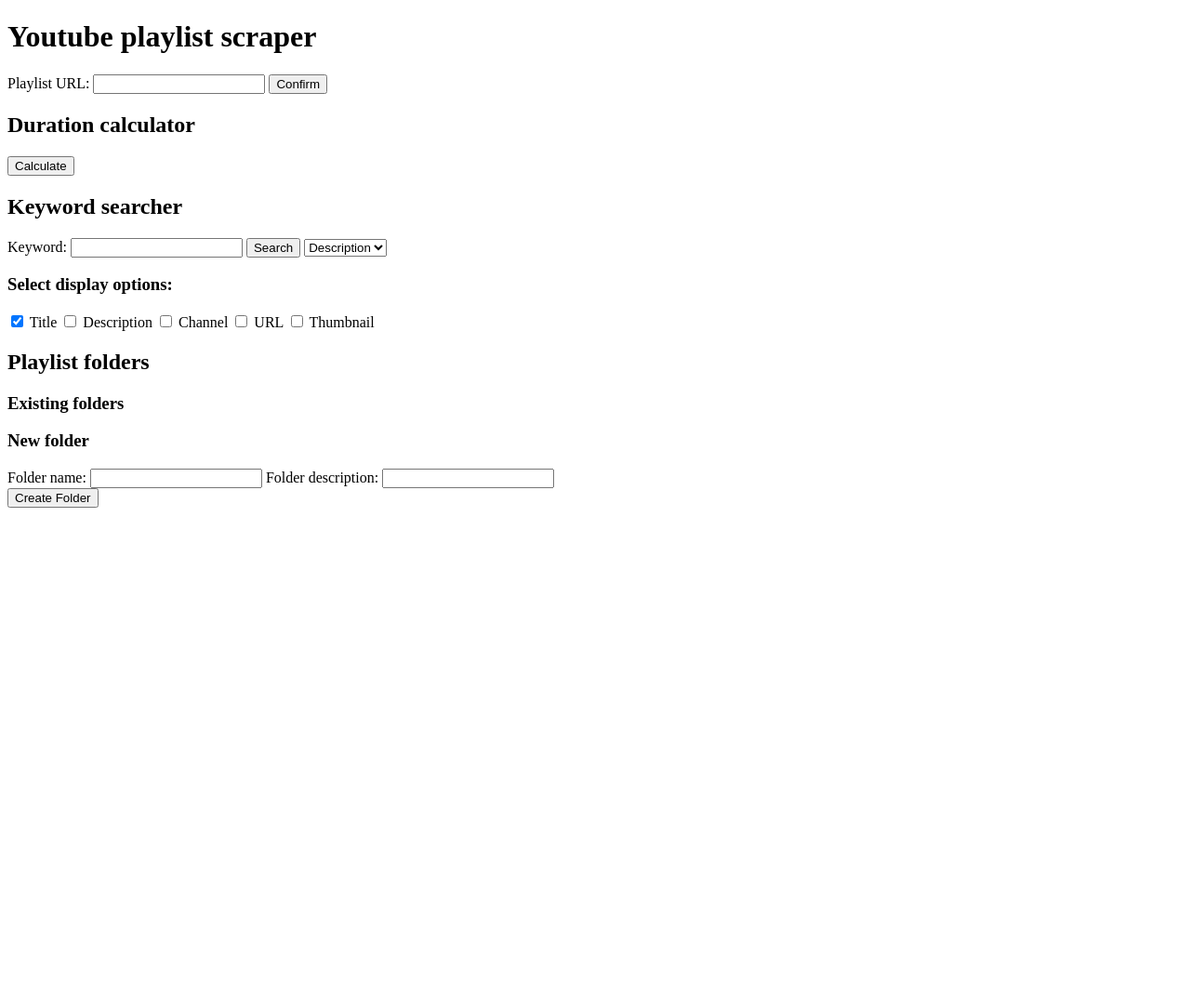
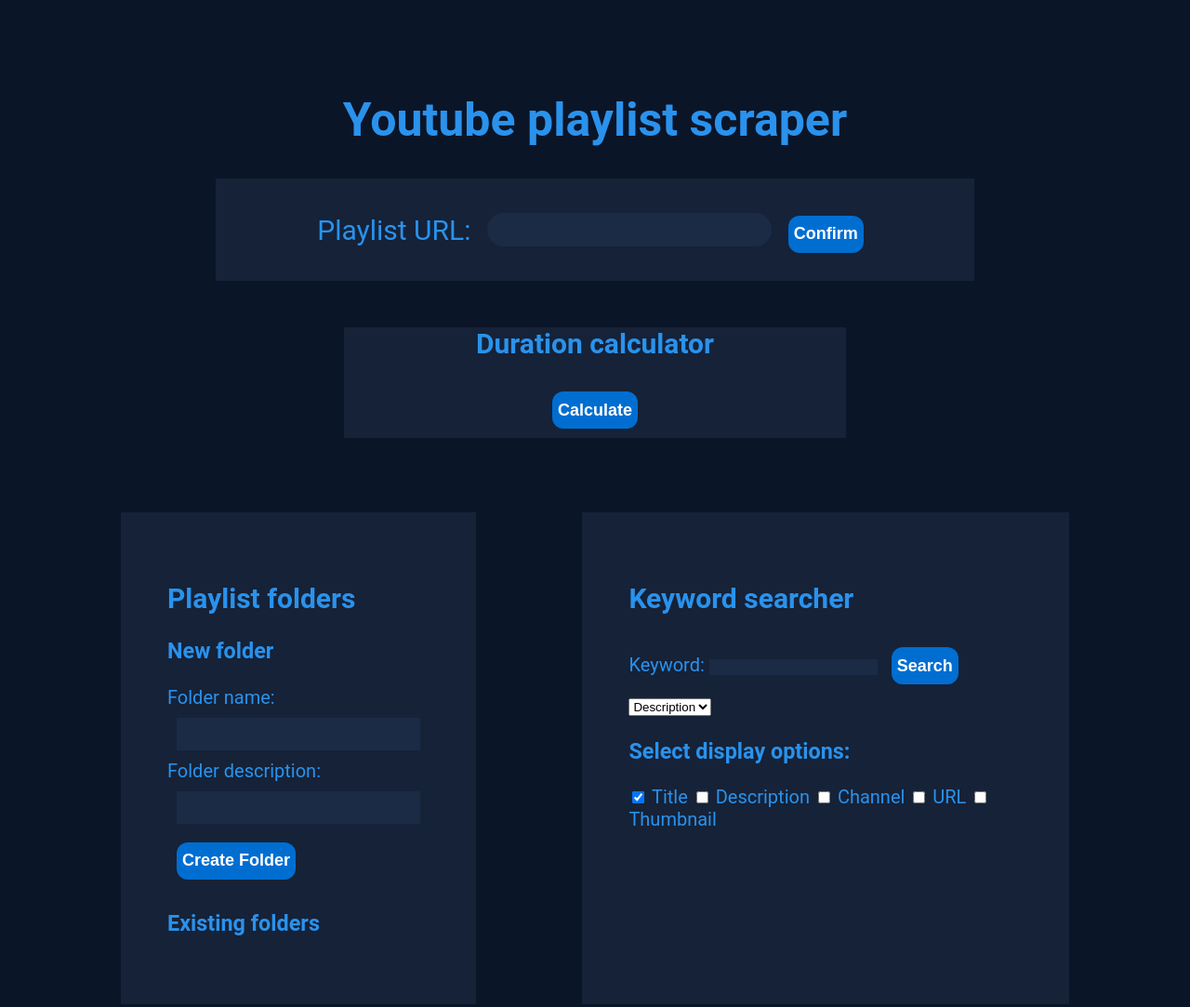
Before and after one commit to doo78/scripting-test, a plain HTML site: page simple.html in a window 1280 px wide. Shown: the whole page at 93% size. Before the commit the page ends 800 px from the top, so only its background shows below. Drawn offline with Linux system fonts and the light colour scheme.

Commit message:
Add stylesheet and start styling

```diff
--- a/javascript.js
+++ b/javascript.js
@@ -294,7 +294,7 @@
 const folderList = document.querySelector('#folder-list');
 
 createFolderBtn.addEventListener('click', () => {
-    const newFolder = document.createElement('div');
+    const newFolder = document.createElement('li');
     newFolder.textContent = newFolderName.value;
 
     const folderContents = document.createElement('div')
@@ -355,6 +355,10 @@
     showContentsBtn.textContent = 'Show';
     newFolder.appendChild(showContentsBtn);
 
+    const removeFolderBtn = document.createElement('button');
+    removeFolderBtn.textContent = 'X';
+    newFolder.appendChild(removeFolderBtn);
+
     showContentsBtn.addEventListener('click', () => {
         if (folderContents.style.display === 'none') {
             folderContents.style.display = 'block';
@@ -369,9 +373,14 @@
 
     folderList.appendChild(newFolder);
 
+    let horizontalLine = document.createElement('hr');
+    folderList.appendChild(horizontalLine);
+
+    /*
     const removeFolderBtn = document.createElement('button');
     removeFolderBtn.textContent = 'X';
     newFolder.appendChild(removeFolderBtn);
+    */
 
     removeFolderBtn.addEventListener('click', () => {
         newFolder.remove();
--- a/simple.html
+++ b/simple.html
@@ -5,6 +5,7 @@
         <meta charset="utf-8">
         <meta name="viewport" content="width=device-width, initial-scale=1">
         <title>Youtube playlist scraper</title>
+        <link rel="stylesheet" href="style.css">
     </head>
 
     <body>
@@ -22,48 +23,11 @@
             <div id="video-information"></div>
         </div>
 
-        <div id="keyword-searcher">
-            <h2>Keyword searcher</h2>
-            <label for="keyword">Keyword:</label>
-            <input type="text" id="keyword"></input>
-            <button id="search">Search</button>
-            <select id="search-option" placeholder="Enter ">
-                <option value="description">Description</option>
-                <option value="title">Title</option>
-                <option value="channel">Channel</option>
-            </select>
-            <div id="search-results"></div>
-
-            <h3>Select display options:</h3>
-            <label>
-                <input type="checkbox" value="title" checked> Title
-            </label>
-            <label>
-                <input type="checkbox" value="description"> Description
-            </label>
-            <label>
-                <input type="checkbox" value="channelTitle"> Channel
-            </label>
-            <label>
-                <input type="checkbox" value="url"> URL
-            </label>
-            <label>
-                <input type="checkbox" value="thumbnail"> Thumbnail
-            </label>
-        </div>
+        <div id="keyword-searcher-and-folders">
 
             <div id="playlist-folders">
 
                 <h2>Playlist folders</h2>
-
-            <div id="existing-folders">
-
-                <h3>Existing folders</h3>
-
-                <div id="folder-list">
-
-                </div>
-            </div>
 
                 <div id="new-folder">
 
@@ -99,6 +63,48 @@
 
                 </div>
 
+                <div id="existing-folders">
+
+                    <h3>Existing folders</h3>
+
+                    <div id="folder-list">
+
+                    </div>
+                </div>
+
+                </div>
+
+            <div id="keyword-searcher">
+                <h2>Keyword searcher</h2>
+                <label for="keyword">Keyword:</label>
+                <input type="text" id="keyword"></input>
+                <button id="search">Search</button>
+                <select id="search-option" placeholder="Enter ">
+                    <option value="description">Description</option>
+                    <option value="title">Title</option>
+                    <option value="channel">Channel</option>
+                </select>
+                <div id="search-results"></div>
+
+                <h3>Select display options:</h3>
+                <label>
+                    <input type="checkbox" value="title" checked> Title
+                </label>
+                <label>
+                    <input type="checkbox" value="description"> Description
+                </label>
+                <label>
+                    <input type="checkbox" value="channelTitle"> Channel
+                </label>
+                <label>
+                    <input type="checkbox" value="url"> URL
+                </label>
+                <label>
+                    <input type="checkbox" value="thumbnail"> Thumbnail
+                </label>
+            </div>
+
+        </div>
 
         </div>
 
--- /dev/null
+++ b/style.css
@@ -0,0 +1,114 @@
+:root{
+    --primary-color: rgb(11,21,40);
+    --secondary-color: rgb(21,34,56);
+    --ternary-color: rgb(28,43,69);
+    --text-color: rgb(42,146,236);
+    --button-color: rgb(0, 110, 209);
+}
+
+body{
+    background-color: var(--primary-color);
+    color: var(--text-color);
+    font-family: 'Roboto', sans-serif;
+    font-size: 20px;
+    margin: 100px;;
+}
+
+div{
+    background-color: var(--secondary-color);
+}
+
+h1{
+    text-align: center;
+    font-size: 50px;
+}
+
+#url-input{
+    text-align: center;
+    margin-top: 10px;
+    font-size: 30px;
+    width: 70%;
+    margin-left: auto;
+    margin-right: auto;
+    height: 50px;
+    padding-top: 30px;
+    padding: 30px;
+}
+
+#url-input input{
+    font-size: 30px;
+    border-radius: 22px;
+    margin-left: 10px;
+    width: 40%;
+}
+
+#duration-calculator{
+    text-align: center;
+    margin: 50px;
+    width: 50%;
+    margin-left: auto;
+    margin-right: auto;
+}
+
+button{
+    background-color: var(--button-color);
+    color: white;
+    border: none;
+    border-radius: 12px;
+    height: 40px;
+    width: auto;
+    font-weight: bold;
+    font-size: 18px;
+    cursor: pointer;
+    margin: 10px;
+}
+
+#confirm-url{
+    margin-left: 10px;
+}
+
+input[type="text"]{
+    background-color: var(--ternary-color);
+    border: none;
+    color: white;
+}
+
+#keyword-searcher-and-folders{
+    display: flex;
+    gap: 5%;
+    background-color: var(--primary-color);
+    height: 100%;
+}
+
+/* Keyword searcher */
+#keyword-searcher{
+    margin: 30px;
+    width: 60%;
+    padding: 50px;
+}
+
+#search-results{
+    display: flex;
+    flex-direction: column;
+    gap: 20px;
+    text-align: center;
+    align-items: center;
+    justify-content: center;
+}
+
+/* Playlist folders */
+#playlist-folders{
+    margin: 30px;
+    width: 40%;
+    padding: 50px;
+}
+
+#playlist-folders input{
+    margin: 10px;
+    padding: 10px;
+}
+
+#new-folder-inputs{
+    display: flex;
+    flex-direction: column;
+}
```
Also changed, not shown: ideas.txt. Lines whose indentation alone changed are shown as unchanged.
